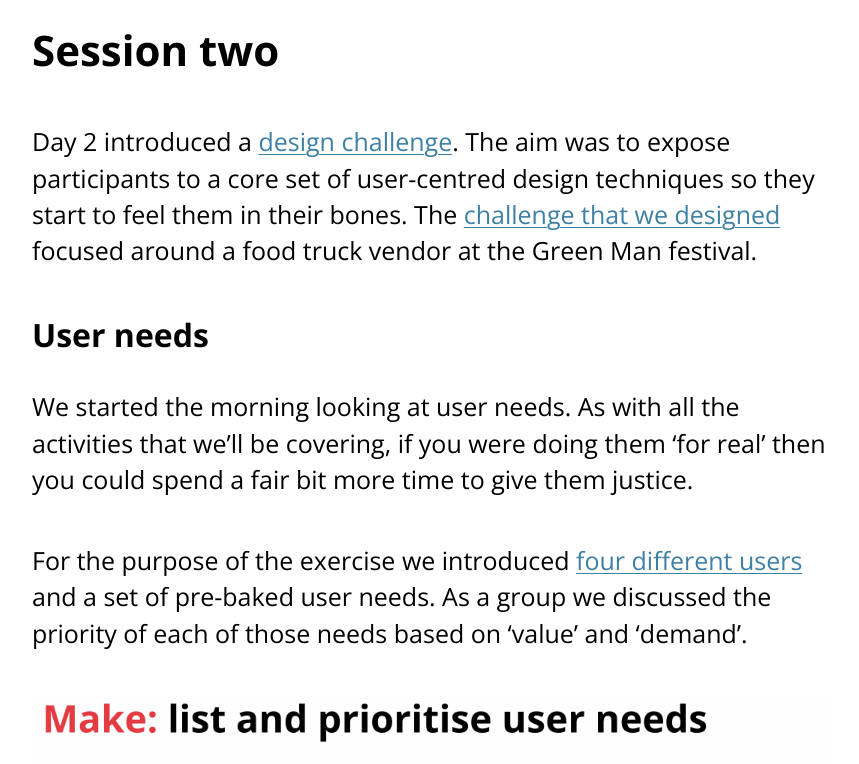
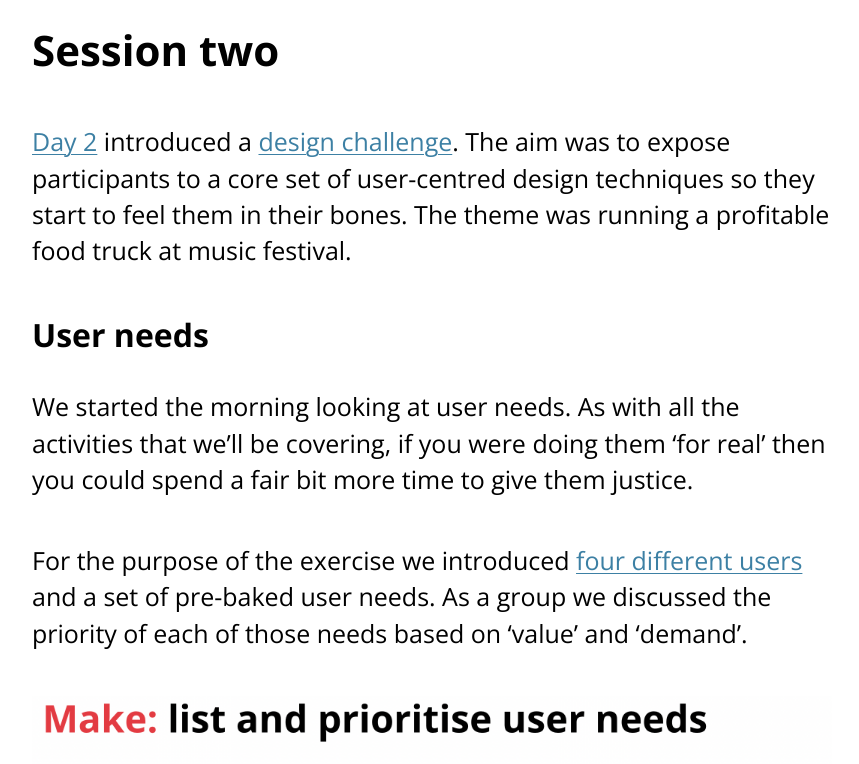
Before and after one commit to learnbymakingwales/learnbymakingwales.github.io, a Jekyll site: the page built from en/updates/_posts/2022-11-25-week-seven.md, in a window 1280 px wide and 900 px high, scrolled down 2799 px, cut to the strip 136-900 px from the top of the window. Shown: the whole strip, without its empty margins (208-1067 px from the left). Built offline with Jekyll 4.4.1, drawn with Linux system fonts in a browser that asks for light colours.

Commit message:
Copy amend on Day 2 intro
'Day 2' now links to session page and first reference to 'design challenge' links to design challenge page.

```diff
--- a/en/updates/_posts/2022-11-25-week-seven.md
+++ b/en/updates/_posts/2022-11-25-week-seven.md
@@ -37,7 +37,7 @@ We were also fortunate that this coincided with the Cymru vs USA world cup match
 
 ## Session two
 
-Day 2 introduced a [design challenge](https://learnbymaking.wales/en/the-labs/session/two.html). The aim was to expose participants to a core set of user-centred design techniques so they start to feel them in their bones.  The [challenge that we designed](https://learnbymaking.wales/en/resource/design-challenge.html) focused around a food truck vendor at the Green Man festival.
+[Day 2](https://learnbymaking.wales/en/the-labs/session/two.html) introduced a [design challenge](https://learnbymaking.wales/en/resource/design-challenge.html). The aim was to expose participants to a core set of user-centred design techniques so they start to feel them in their bones. The theme was running a profitable food truck at music festival.
 
 ### User needs
 
```
